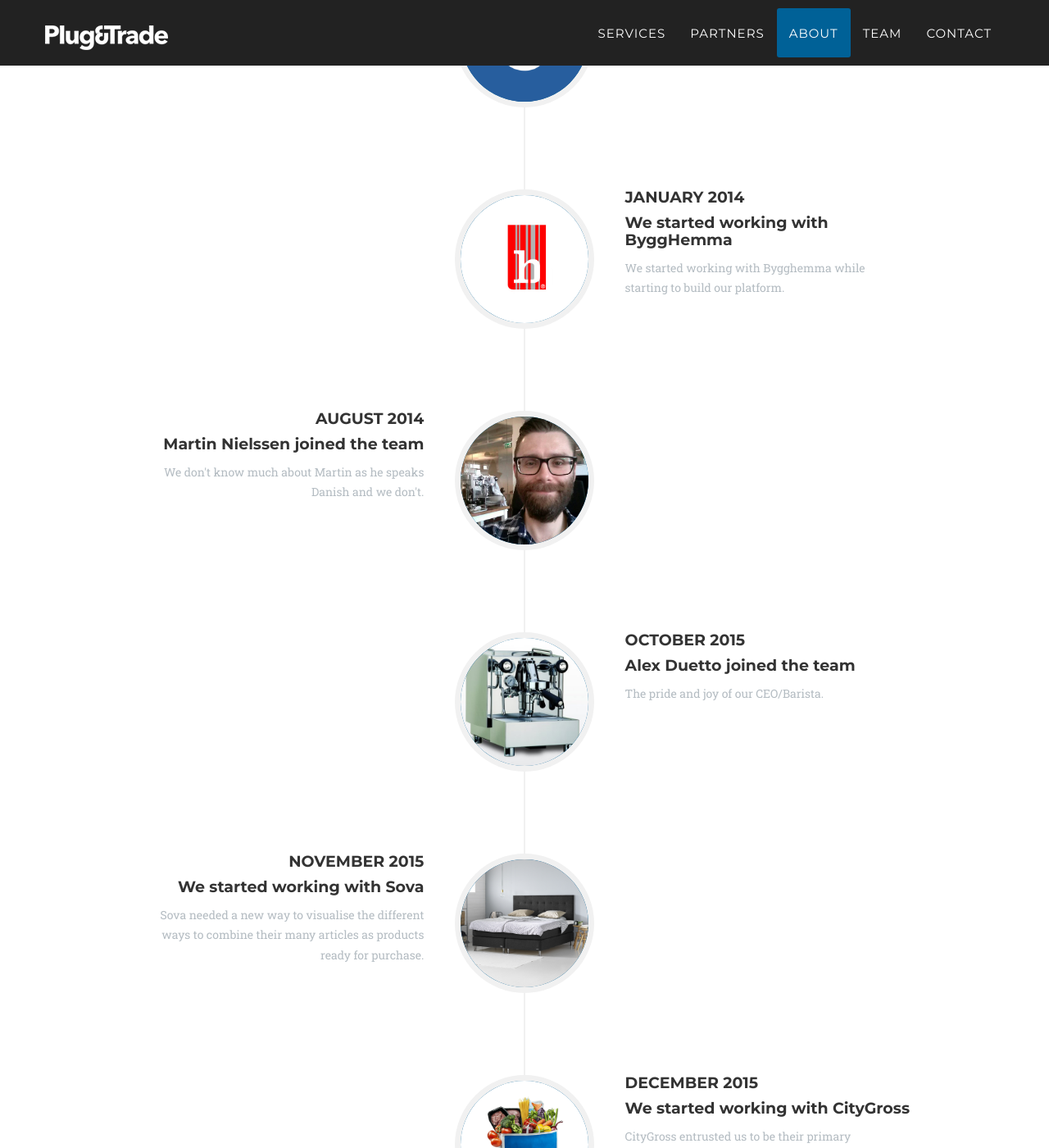
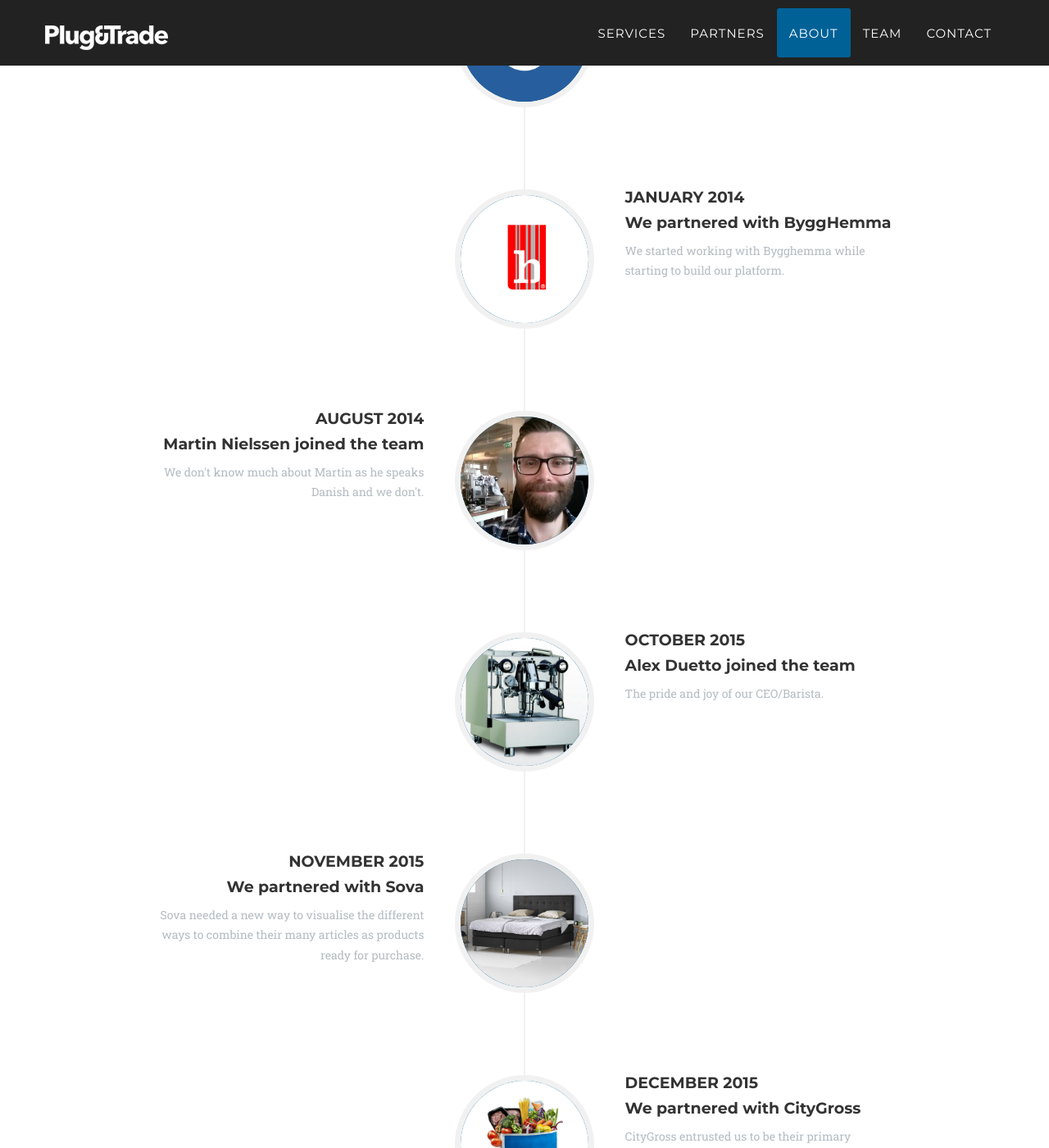
Before and after one commit to PlugAndTrade/plugandtrade.github.io, a Jekyll site: the page built from index.html, in a window 1280 px wide and 1400 px high, scrolled down 2831 px. Shown: the whole window at 82% size. Built offline with Jekyll 4.4.1, drawn with Linux system fonts in a browser that asks for light colours; some web fonts are replaced.

Commit message:
Altered about section

```diff
--- a/_includes/about.html
+++ b/_includes/about.html
@@ -31,7 +31,7 @@
                             <div class="timeline-panel">
                                 <div class="timeline-heading">
                                     <h4>January 2014</h4>
-                                    <h4 class="subheading">We started working with ByggHemma</h4>
+                                    <h4 class="subheading">We partnered with ByggHemma</h4>
                                 </div>
                                 <div class="timeline-body">
                                     <p class="text-muted">We started working with Bygghemma while starting to build our platform.</p>
@@ -73,7 +73,7 @@
                             <div class="timeline-panel">
                                 <div class="timeline-heading">
                                     <h4>November 2015</h4>
-                                    <h4 class="subheading">We started working with Sova</h4>
+                                    <h4 class="subheading">We partnered with Sova</h4>
                                 </div>
                                 <div class="timeline-body">
                                     <p class="text-muted">Sova needed a new way to visualise the different ways to combine their many articles as products ready for purchase.</p>
@@ -87,7 +87,7 @@
                             <div class="timeline-panel">
                                 <div class="timeline-heading">
                                     <h4>December 2015</h4>
-                                    <h4 class="subheading">We started working with CityGross</h4>
+                                    <h4 class="subheading">We partnered with CityGross</h4>
                                 </div>
                                 <div class="timeline-body">
                                     <p class="text-muted">CityGross entrusted us to be their primary technology partner in their new e-commerce effort.</p>
```
